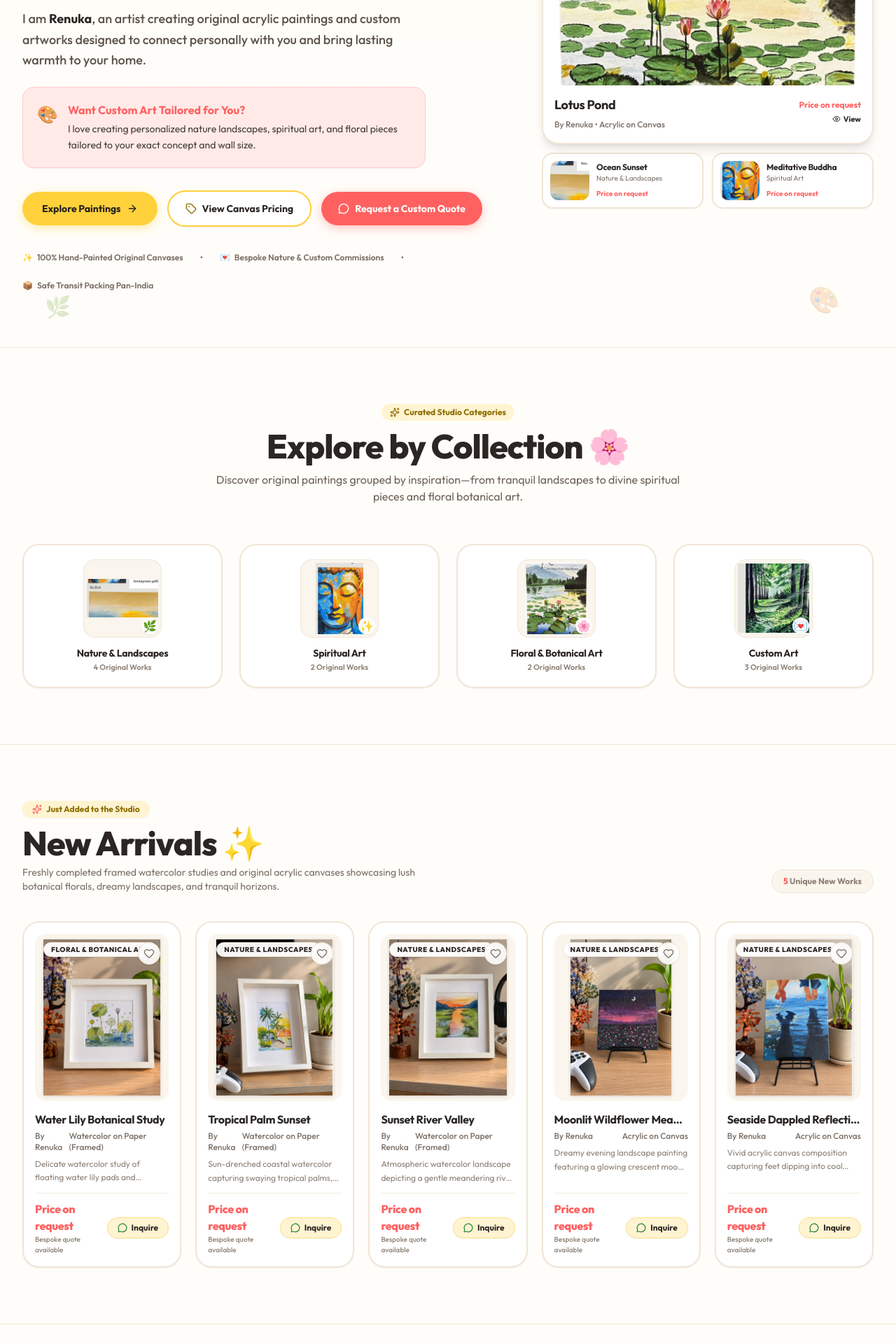
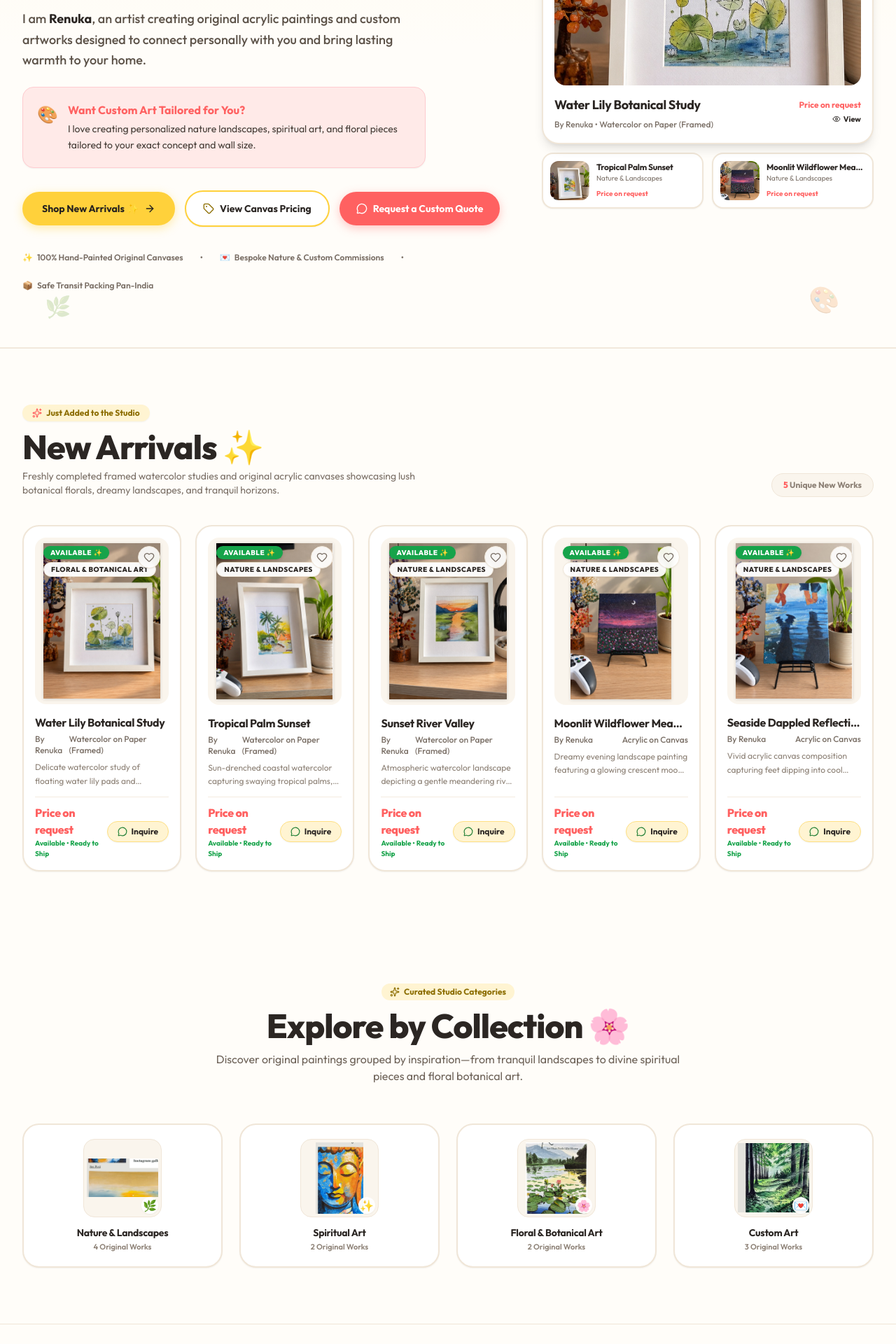
Before and after one commit to nandepranay/renus_palette, a React (Vite) app: page / in a window 1280 px wide. Shown: the part 480-2400 px from the top of the page at 70% size. Built offline with nearby package versions, Linux system fonts and the light colour scheme.

Commit message:
feat: mark previous portfolio paintings as Sold Out and place New Arrivals section at top of homepage

```diff
--- a/src/components/ArtworkCard.tsx
+++ b/src/components/ArtworkCard.tsx
@@ -20,12 +20,16 @@ export const ArtworkCard: React.FC<ArtworkCardProps> = ({ artwork, layout = 'sta
   const [imageError, setImageError] = useState(false);
   const isFavorited = isInWishlist(artwork.id);
 
-  const whatsappInquiryUrl = getWhatsAppLink(
-    `Hi Renuka! I am interested in your original painting "${artwork.title}" (${artwork.category}). Could you please share more details and price quote?`
-  );
+  const whatsappInquiryUrl = artwork.isSoldOut
+    ? getWhatsAppLink(
+        `Hi Renuka! I saw that your original painting "${artwork.title}" (${artwork.category}) is marked Sold Out. I love this piece and would like to commission a similar original artwork for my home. Could you please share the commission pricing and details?`
+      )
+    : getWhatsAppLink(
+        `Hi Renuka! I am interested in your original painting "${artwork.title}" (${artwork.category}). Could you please share more details and price quote?`
+      );
 
   return (
-    <div className="group bg-white rounded-3xl border-2 border-[#F0E6D8] hover:border-[#FF6161] shadow-xs hover-pop p-3.5 sm:p-4 flex flex-col justify-between transition-all duration-300">
+    <div className={`group bg-white rounded-3xl border-2 ${artwork.isSoldOut ? 'border-[#EAE2D7]' : 'border-[#F0E6D8] hover:border-[#FF6161]'} shadow-xs hover-pop p-3.5 sm:p-4 flex flex-col justify-between transition-all duration-300 relative`}>
       {/* Artwork Image Frame - Preserves Aspect Ratio */}
       <div className="relative overflow-hidden rounded-2xl bg-[#FAF5ED] aspect-4/5 mb-3.5 flex items-center justify-center p-2">
         {imageError ? (
@@ -45,13 +49,23 @@ export const ArtworkCard: React.FC<ArtworkCardProps> = ({ artwork, layout = 'sta
           />
         )}
 
-        {/* Category & Canvas Badge */}
+        {/* Category & Status Badges */}
         <div className="absolute top-3 left-3 flex flex-col gap-1 pointer-events-none z-10">
-          <span className="px-2.5 py-0.5 rounded-full bg-white/95 text-[#2B2623] text-[10px] font-extrabold uppercase tracking-wider shadow-xs border border-[#F0E6D8]">
+          {artwork.isSoldOut ? (
+            <span className="px-2.5 py-0.5 rounded-full bg-[#E03131] text-white text-[10px] font-black uppercase tracking-wider shadow-md flex items-center gap-1.5 w-fit">
+              <span className="w-1.5 h-1.5 rounded-full bg-white animate-pulse" />
+              Sold Out
+            </span>
+          ) : (
+            <span className="px-2.5 py-0.5 rounded-full bg-[#16A34A] text-white text-[10px] font-extrabold uppercase tracking-wider shadow-sm w-fit">
+              Available ✨
+            </span>
+          )}
+          <span className="px-2.5 py-0.5 rounded-full bg-white/95 text-[#2B2623] text-[10px] font-extrabold uppercase tracking-wider shadow-xs border border-[#F0E6D8] w-fit">
             {artwork.category}
           </span>
-          {artwork.isOfficialTitle && (
-            <span className="px-2.5 py-0.5 rounded-full bg-[#FFD13B] text-[#2B2623] text-[10px] font-extrabold uppercase tracking-wider shadow-xs">
+          {artwork.isOfficialTitle && !artwork.isSoldOut && (
+            <span className="px-2.5 py-0.5 rounded-full bg-[#FFD13B] text-[#2B2623] text-[10px] font-extrabold uppercase tracking-wider shadow-xs w-fit">
               Signature Work ✨
             </span>
           )}
@@ -126,11 +140,11 @@ export const ArtworkCard: React.FC<ArtworkCardProps> = ({ artwork, layout = 'sta
         {/* Price & Inquire Action */}
         <div className="pt-2.5 border-t border-[#F4EBE0] flex items-center justify-between gap-2">
           <div>
-            <span className="font-heading text-sm sm:text-base font-extrabold text-[#FF6161] block">
+            <span className={`font-heading text-sm sm:text-base font-extrabold block ${artwork.isSoldOut ? 'text-[#8C8075]' : 'text-[#FF6161]'}`}>
               {artwork.priceDisplay}
             </span>
-            <span className="text-[10px] text-[#8C8075] font-medium block">
-              Bespoke quote available
+            <span className={`text-[10px] font-bold block ${artwork.isSoldOut ? 'text-[#DC2626]' : 'text-[#16A34A]'}`}>
+              {artwork.isSoldOut ? 'Sold • Commission Similar' : 'Available • Ready to Ship'}
             </span>
           </div>
 
@@ -138,10 +152,14 @@ export const ArtworkCard: React.FC<ArtworkCardProps> = ({ artwork, layout = 'sta
             href={whatsappInquiryUrl}
             target="_blank"
             rel="noopener noreferrer"
-            className="px-3.5 py-1.5 rounded-full bg-[#FFF4D2] hover:bg-[#FFD13B] text-[#2B2623] text-xs font-bold transition-all flex items-center gap-1.5 active:scale-95 shadow-xs border border-[#FFE082]"
+            className={`px-3.5 py-1.5 rounded-full text-xs font-bold transition-all flex items-center gap-1.5 active:scale-95 shadow-xs border ${
+              artwork.isSoldOut
+                ? 'bg-[#FEE2E2] hover:bg-[#FCA5A5] text-[#991B1B] border-[#FECACA]'
+                : 'bg-[#FFF4D2] hover:bg-[#FFD13B] text-[#2B2623] border-[#FFE082]'
+            }`}
           >
-            <MessageCircle className="w-3.5 h-3.5 text-[#1E7E34]" />
-            <span>Inquire</span>
+            <MessageCircle className={`w-3.5 h-3.5 ${artwork.isSoldOut ? 'text-[#DC2626]' : 'text-[#1E7E34]'}`} />
+            <span>{artwork.isSoldOut ? 'Commission' : 'Inquire'}</span>
           </a>
         </div>
       </div>
--- a/src/components/Hero.tsx
+++ b/src/components/Hero.tsx
@@ -7,10 +7,10 @@ import { ArrowRight, MessageCircle, Tag, Eye, Heart } from 'lucide-react';
 export const Hero: React.FC = () => {
   const { navigateToExplore, navigateToArtwork, setPage, toggleWishlist, isInWishlist } = useGallery();
 
-  // Find signature actual paintings for hero showcase
-  const heroPrimary = artworks.find((a) => a.id === 'lotus-pond') || artworks[0];
-  const heroSecondary = artworks.find((a) => a.id === 'ocean-sunset') || artworks[1];
-  const heroTertiary = artworks.find((a) => a.id === 'buddha-portrait') || artworks[2];
+  // Find signature in-stock paintings for hero showcase
+  const heroPrimary = artworks.find((a) => a.id === 'water-lily-study') || artworks[0];
+  const heroSecondary = artworks.find((a) => a.id === 'tropical-palm-sunset') || artworks[1];
+  const heroTertiary = artworks.find((a) => a.id === 'moonlit-wildflower-meadow') || artworks[2];
 
   const scrollToPricing = () => {
     const el = document.getElementById('canvas-pricing');
@@ -80,10 +80,17 @@ export const Hero: React.FC = () => {
             {/* Action Buttons: Explore, Pricing, Request Custom Quote */}
             <div className="flex flex-wrap items-center justify-center lg:justify-start gap-3.5 pt-2">
               <button
-                onClick={() => navigateToExplore()}
+                onClick={() => {
+                  const el = document.getElementById('new-arrivals');
+                  if (el) {
+                    el.scrollIntoView({ behavior: 'smooth' });
+                  } else {
+                    navigateToExplore();
+                  }
+                }}
                 className="btn-sunshine px-7 py-3.5 text-sm font-bold flex items-center gap-2 cursor-pointer shadow-md"
               >
-                <span>Explore Paintings</span>
+                <span>Shop New Arrivals ✨</span>
                 <ArrowRight className="w-4 h-4" />
               </button>
 
--- a/src/data/artworks.ts
+++ b/src/data/artworks.ts
@@ -30,7 +30,8 @@ export const galleryArtworks: Artwork[] = [
     priceDisplay: 'Price on request',
     isPriceConfirmed: false,
     price: 0,
-    availability: 'Available • Custom Sizing on Request',
+    availability: 'Sold Out • Commission Similar',
+    isSoldOut: true,
     orientation: 'landscape',
     featured: true,
     tags: ['Lotus Pond', 'Acrylic', 'Floral', 'Botanical', 'Water Lilies', 'Original Canvas'],
@@ -56,7 +57,8 @@ export const galleryArtworks: Artwork[] = [
     priceDisplay: 'Price on request',
     isPriceConfirmed: false,
     price: 0,
-    availability: 'Available • Custom Inquiries Open',
+    availability: 'Sold Out • Commission Similar',
+    isSoldOut: true,
     orientation: 'vertical',
     featured: true,
     tags: ['Buddha', 'Spiritual', 'Acrylic', 'Meditative', 'Calm', 'Serenity'],
@@ -82,7 +84,8 @@ export const galleryArtworks: Artwork[] = [
     priceDisplay: 'Price on request',
     isPriceConfirmed: false,
     price: 0,
-    availability: 'Available • Custom Inquiries Open',
+    availability: 'Sold Out • Commission Similar',
+    isSoldOut: true,
     orientation: 'vertical',
     featured: true,
     tags: ['Radha Krishna', 'Spiritual', 'Devotional', 'Acrylic', 'Indian Heritage'],
@@ -108,7 +111,8 @@ export const galleryArtworks: Artwork[] = [
     priceDisplay: 'Price on request',
     isPriceConfirmed: false,
     price: 0,
-    availability: 'Available • Custom Inquiries Open',
+    availability: 'Sold Out • Commission Similar',
+    isSoldOut: true,
     orientation: 'landscape',
     featured: true,
     tags: ['Ocean', 'Sunset', 'Seascape', 'Landscape', 'Warm Colors', 'Acrylic'],
@@ -134,7 +138,8 @@ export const galleryArtworks: Artwork[] = [
     priceDisplay: 'Price on request',
     isPriceConfirmed: false,
     price: 0,
-    availability: 'Available • Custom Inquiries Open',
+    availability: 'Sold Out • Commission Similar',
+    isSoldOut: true,
     orientation: 'landscape',
     featured: true,
     tags: ['Forest', 'Woodland', 'Nature', 'Landscape', 'Greenery', 'Acrylic'],
@@ -160,7 +165,8 @@ export const galleryArtworks: Artwork[] = [
     priceDisplay: 'Price on request',
     isPriceConfirmed: false,
     price: 0,
-    availability: 'Available • Custom Inquiries Open',
+    availability: 'Sold Out • Commission Similar',
+    isSoldOut: true,
     orientation: 'landscape',
     featured: false,
     tags: ['Watercolor', 'Landscape', 'Misty Hills', 'Dreamy', 'Nature', 'Greenery'],
@@ -186,7 +192,8 @@ export const galleryArtworks: Artwork[] = [
     priceDisplay: 'Price on request',
     isPriceConfirmed: false,
     price: 0,
-    availability: 'Available • Custom Inquiries Open',
+    availability: 'Sold Out • Commission Similar',
+    isSoldOut: true,
     orientation: 'landscape',
     featured: false,
     tags: ['Cottage', 'Countryside', 'Garden', 'Landscape', 'Warm & Cozy'],
@@ -213,7 +220,8 @@ export const galleryArtworks: Artwork[] = [
     priceDisplay: 'Price on request',
     isPriceConfirmed: false,
     price: 0,
-    availability: 'Available • Custom Inquiries Open',
+    availability: 'Sold Out • Commission Similar',
+    isSoldOut: true,
     orientation: 'square',
     featured: true,
     tags: ['Leaf', 'Dewdrop', 'Botanical', 'Floral', 'Green Nature', 'Macro Study'],
--- a/src/pages/ArtworkDetailPage.tsx
+++ b/src/pages/ArtworkDetailPage.tsx
@@ -165,9 +165,13 @@ export const ArtworkDetailPage: React.FC = () => {
     });
   };
 
-  const whatsappInquiryUrl = getWhatsAppLink(
-    `Hi Renuka! I am interested in your original painting "${artwork.title}" (${artwork.category}). Could you please share more details and price quote?`
-  );
+  const whatsappInquiryUrl = artwork.isSoldOut
+    ? getWhatsAppLink(
+        `Hi Renuka! I saw on your website that your original painting "${artwork.title}" (${artwork.category}) is marked Sold Out. I love this composition and would like to commission a similar custom painting for my home. Could you share commission details & sizing options?`
+      )
+    : getWhatsAppLink(
+        `Hi Renuka! I am interested in your original painting "${artwork.title}" (${artwork.category}). Could you please share more details and price quote?`
+      );
 
   const scrollToPricing = () => {
     setPage('home');
@@ -464,13 +468,21 @@ export const ArtworkDetailPage: React.FC = () => {
                 </span>
               </div>
 
-              <span className="px-3 py-1 bg-[#E8F8F0] text-[#1E7E34] text-xs font-bold rounded-full">
-                {artwork.availability || 'Available'}
+              <span
+                className={`px-3 py-1 text-xs font-bold rounded-full ${
+                  artwork.isSoldOut
+                    ? 'bg-[#FEE2E2] text-[#DC2626] border border-[#FECACA]'
+                    : 'bg-[#E8F8F0] text-[#1E7E34]'
+                }`}
+              >
+                {artwork.isSoldOut ? 'Original Sold Out' : (artwork.availability || 'Available')}
               </span>
             </div>
 
             <p className="text-xs text-[#5C5248] leading-relaxed">
-              Every original artwork is uniquely valued. You can also commission this concept in your preferred custom canvas dimensions.
+              {artwork.isSoldOut
+                ? 'This original piece has been acquired. You can commission a custom remake or similar inspired original painting in your preferred canvas size with Renuka!'
+                : 'Every original artwork is uniquely valued. You can also commission this concept in your preferred custom canvas dimensions.'}
             </p>
 
             {/* Direct WhatsApp Quote Button */}
@@ -482,7 +494,11 @@ export const ArtworkDetailPage: React.FC = () => {
                 className="w-full py-4 px-6 rounded-full btn-coral text-sm font-bold flex items-center justify-center gap-2 shadow-md"
               >
                 <MessageCircle className="w-5 h-5 fill-current" />
-                <span>Request a Custom Quote on WhatsApp</span>
+                <span>
+                  {artwork.isSoldOut
+                    ? 'Commission Similar Painting on WhatsApp'
+                    : 'Request a Custom Quote on WhatsApp'}
+                </span>
               </a>
 
               <button
--- a/src/pages/HomePage.tsx
+++ b/src/pages/HomePage.tsx
@@ -13,8 +13,8 @@ export const HomePage: React.FC = () => {
   return (
     <main className="w-full">
       <Hero />
+      <NewArrivalsSection />
       <FeaturedCollections />
-      <NewArrivalsSection />
       <CuratedArtGrid />
       <CanvasPricingSection />
       <CustomCommissionSection />
--- a/src/types.ts
+++ b/src/types.ts
@@ -25,7 +25,8 @@ export interface Artwork {
   priceDisplay: string; // 'Price on request'
   isPriceConfirmed?: boolean;
   price?: number; // fallback numeric representation if needed
-  availability?: string; // e.g. 'Available • Custom Inquiries Open'
+  availability?: string; // e.g. 'Available • Custom Inquiries Open' or 'Original Sold'
+  isSoldOut?: boolean;
   orientation: 'horizontal' | 'vertical' | 'square' | 'landscape' | 'portrait';
   featured?: boolean;
   tags: string[];
```
